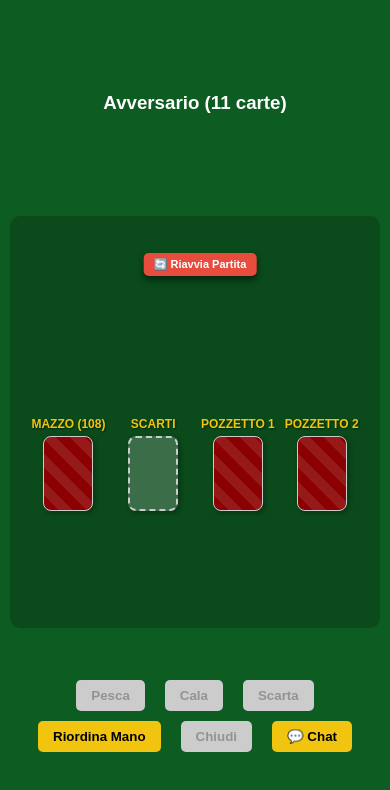
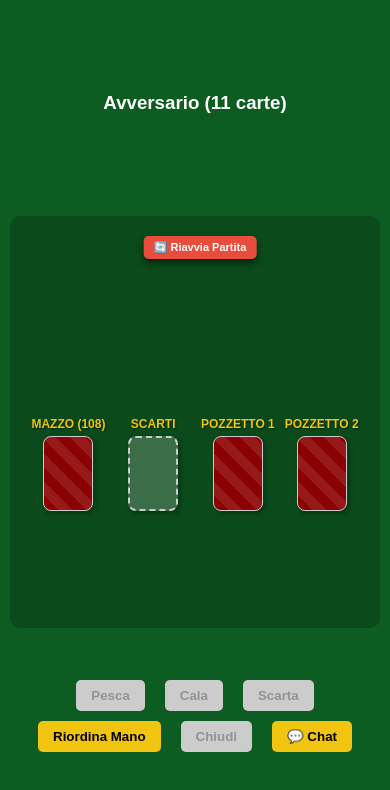
Before and after one commit to vittoriodesaa/burraco-multiplayer, a plain HTML site: page index.html in a window 390 px wide. Drawn offline with Linux system fonts and the light colour scheme; no server answers.

Commit message:
Update style.css

```diff
--- a/style.css
+++ b/style.css
@@ -216,7 +216,7 @@ button:disabled {
 
     /* Bottone Riavvia spostato al centro, sopra il tavolo */
     #btn-restart-game {
-        top: 30%;
+        top: 28%;
         left: 50%;
         right: auto;
         transform: translate(-50%);
```
